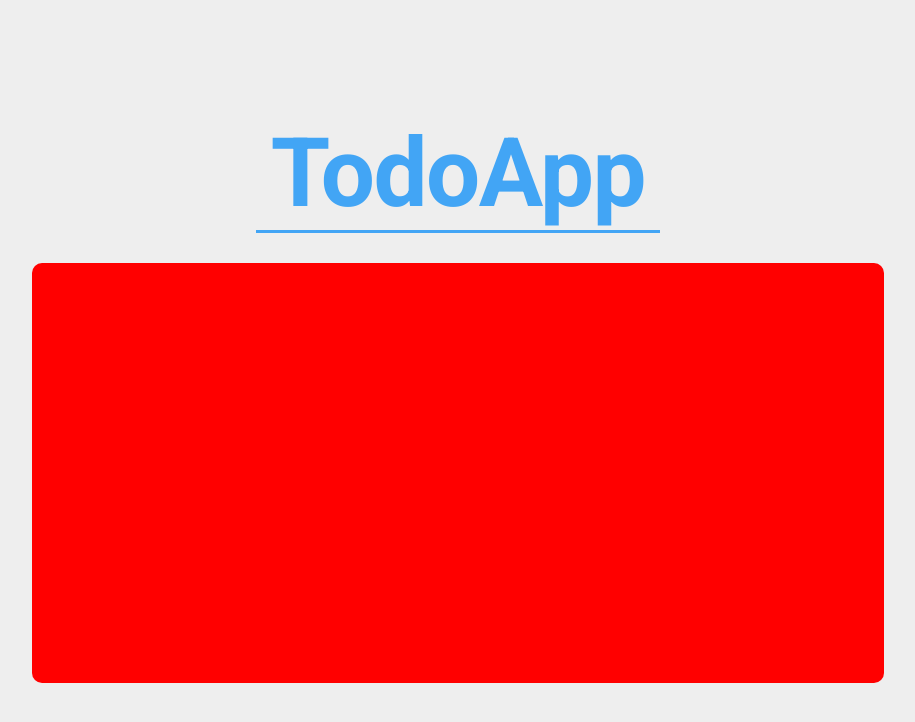
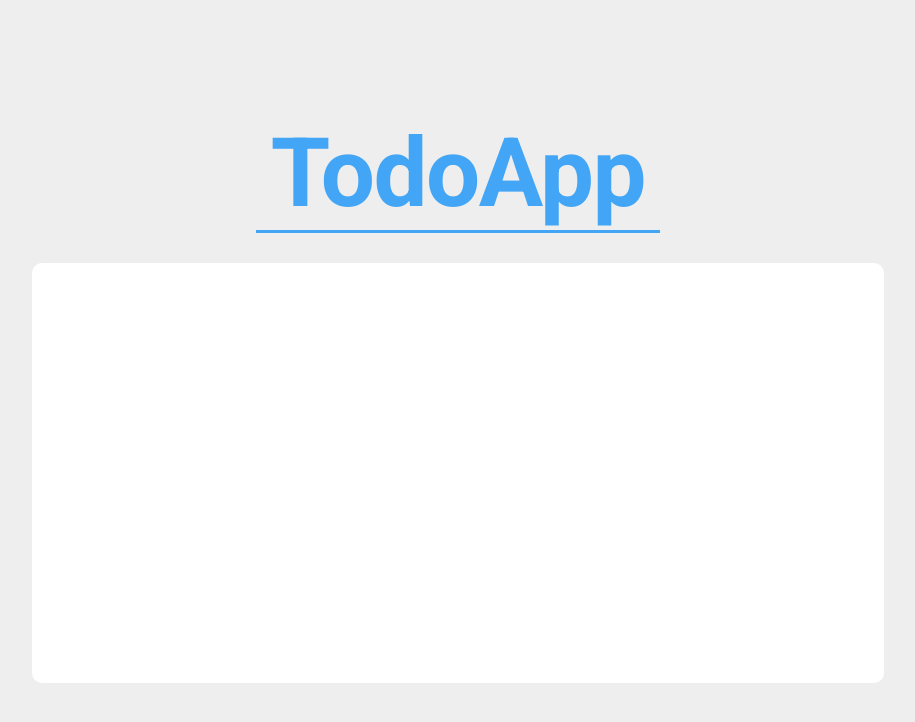
Before and after one commit to sudacTudak/todo-app-mui-5, a React (Vite) app: page / in a window 1280 px wide. Shown: the top 722 px of the page, without its empty margins (182-1097 px from the left). Built offline with nearby package versions, Linux system fonts and the light colour scheme.

Commit message:
change bg color of content part of Layout to mui variable

```diff
--- a/src/layout/Layout.tsx
+++ b/src/layout/Layout.tsx
@@ -41,7 +41,7 @@ export const Layout = ({ children }: LayoutProps) => {
               minHeight: '400px',
               padding: '10px',
               borderRadius: '10px',
-              backgroundColor: 'red'
+              bgcolor: 'background.default'
             }}
           >
             {children}
```
